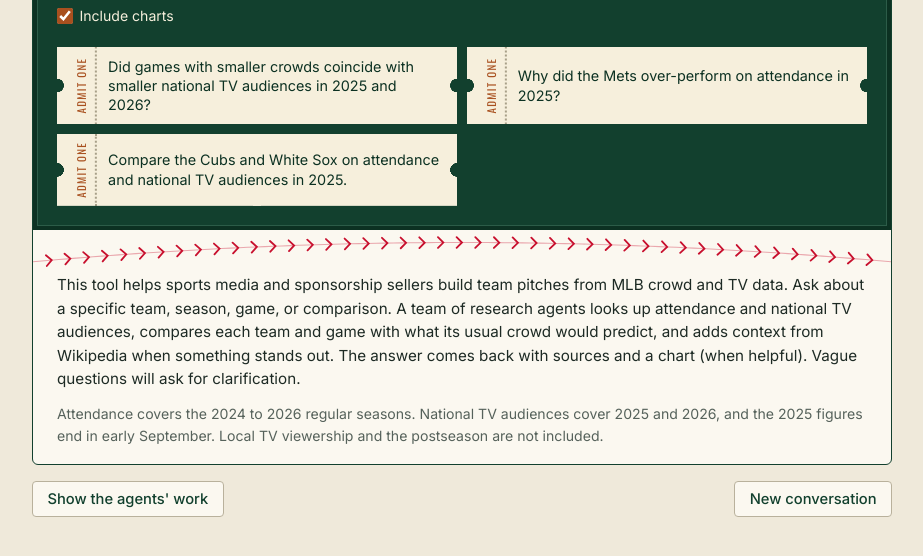
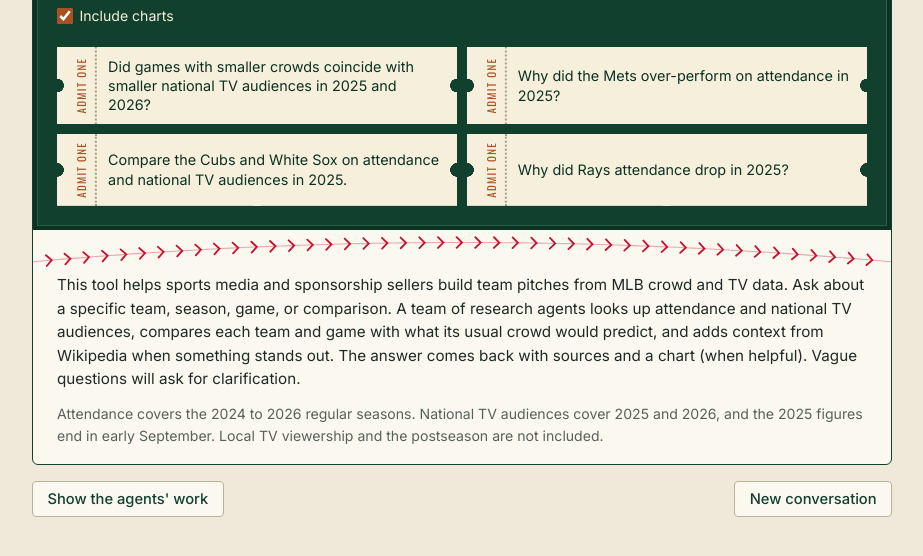
Before and after one commit to mvnye/MLB-Deep-Research, a plain HTML site: page index.html in a window 1280 px wide. Shown: the part 162-718 px from the top of the page, without its empty margins (178-1101 px from the left). Drawn offline with nearby package versions, Linux system fonts and the light colour scheme.

Commit message:
Restore the Rays sample chip; /chat example uses the Cubs vs White Sox sample
Co-Authored-By: Claude Opus 5.5 <noreply@anthropic.com>
Claude-Session: https://claude.ai/code/session_0122Ky93ex2fNy2DynX5szwn

```diff
--- a/index.html
+++ b/index.html
@@ -137,6 +137,7 @@
                         <button class="ticket" type="button"><span class="stub">Admit one</span><span class="q">Did games with smaller crowds coincide with smaller national TV audiences in 2025 and 2026?</span></button>
                         <button class="ticket" type="button"><span class="stub">Admit one</span><span class="q">Why did the Mets over-perform on attendance in 2025?</span></button>
                         <button class="ticket" type="button"><span class="stub">Admit one</span><span class="q">Compare the Cubs and White Sox on attendance and national TV audiences in 2025.</span></button>
+                        <button class="ticket" type="button"><span class="stub">Admit one</span><span class="q">Why did Rays attendance drop in 2025?</span></button>
                     </div>
                 </div>
                 <div id="topStitch"></div>
```
Also changed, not shown: 1 other file.
